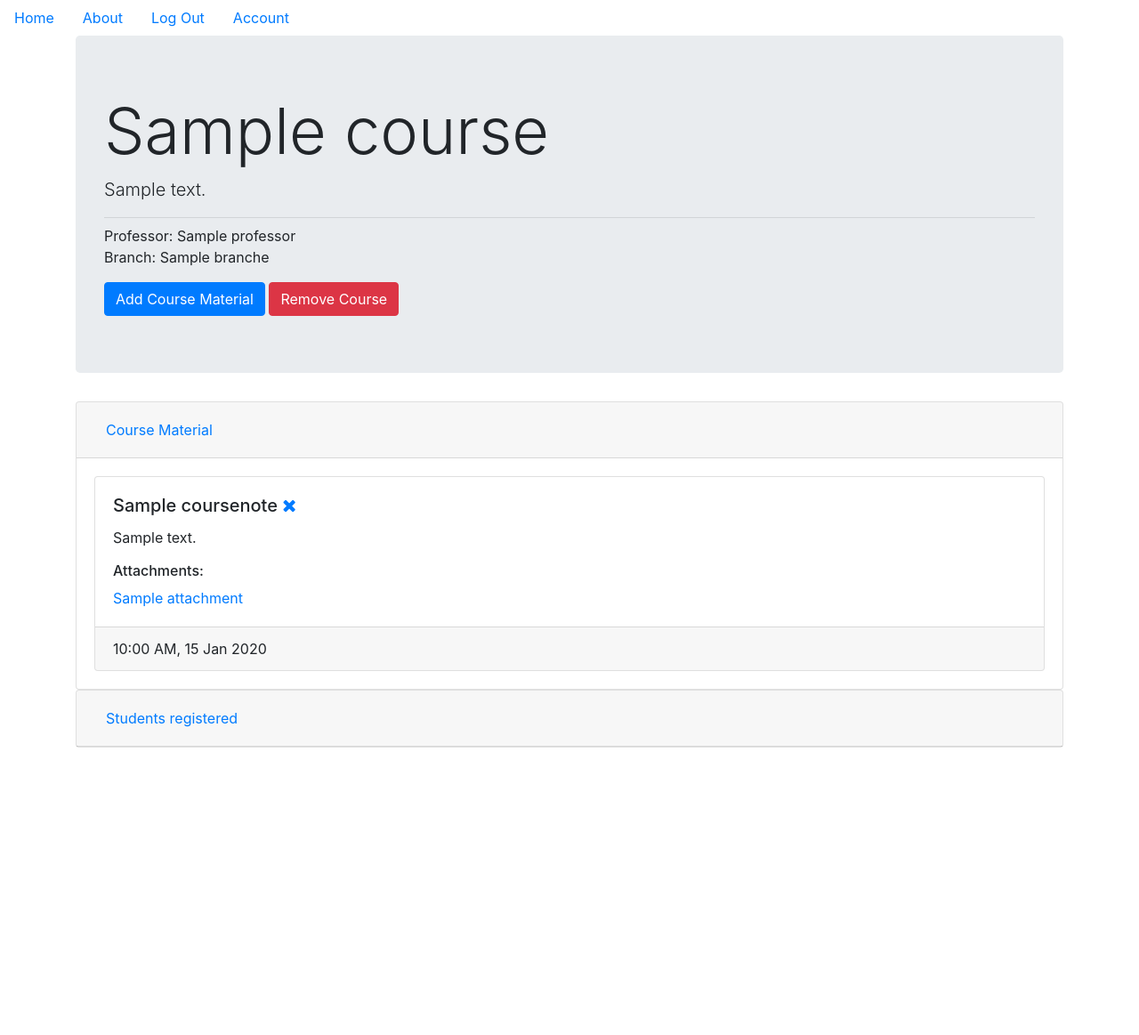
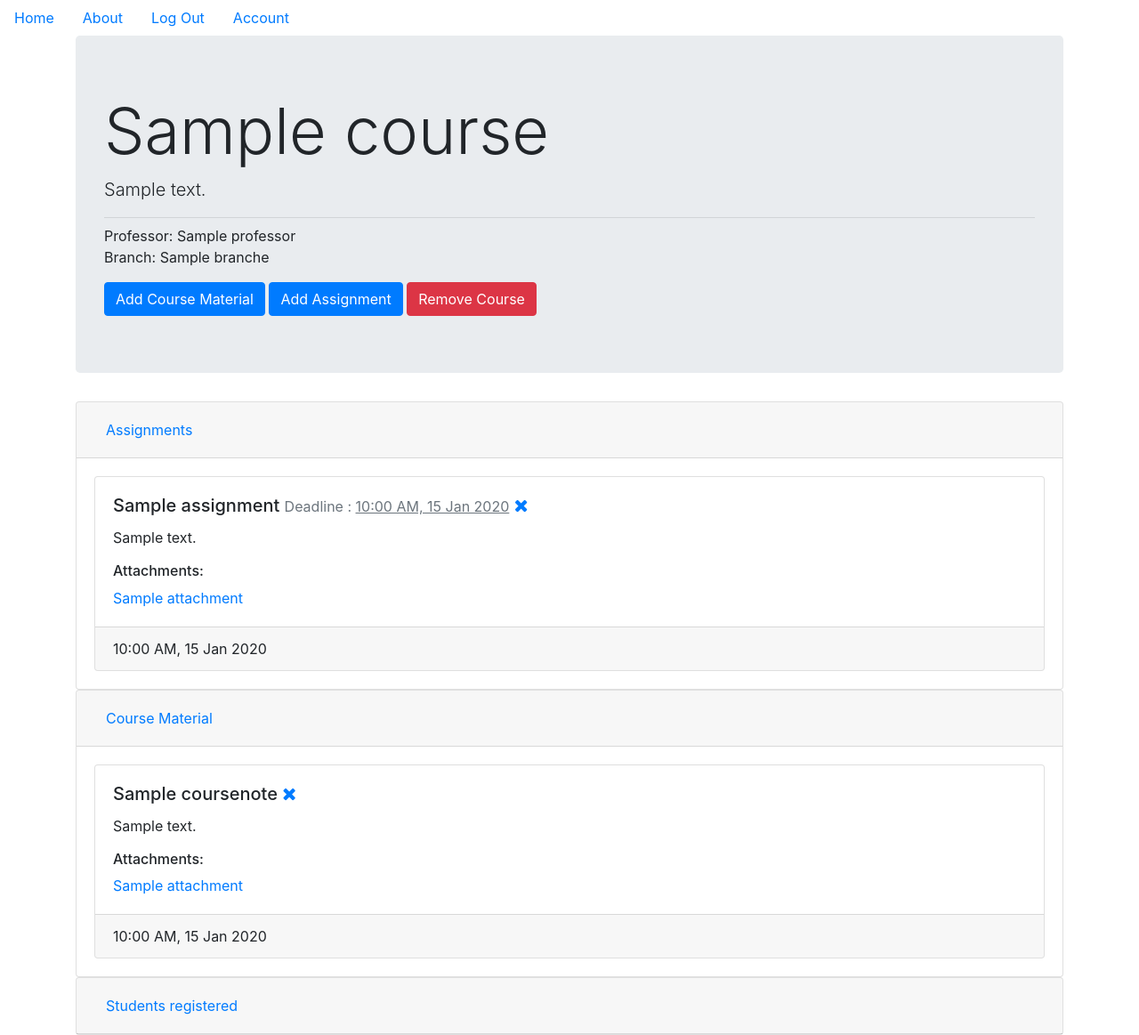
Before and after one commit to dgargdipin/paathshaala-professor, a Flask app: template cms/templates/view_course.html in a window 1280 px wide. Shown: the whole page at 89% size. Before the commit the page ends 840 px from the top, so only its background shows below. Run offline with Flask 2, Linux system fonts and the light colour scheme; the template is opened without the code that fills it: values that come from a table or form of the project are taken from there, others are empty; a user stored in the database is signed in; tables that the repository leaves empty hold one stand-in row (values such as "Sample post"); form fields are guessed from the names that the template uses; parts of the project's set-up code (start-up, migrations or seed data) failed here and were passed over; some libraries are stand-ins or nearby versions.

Commit message:
assignment added

```diff
--- a/cms/__init__.py
+++ b/cms/__init__.py
@@ -12,6 +12,9 @@ app.config['SQLALCHEMY_DATABASE_URI'] = 'sqlite:///' + \
 app.config['SQLALCHEMY_TRACK_MODIFICATIONS']=False
 db=SQLAlchemy(app)
 Migrate(app,db)
+
+
+
 login_manager=LoginManager()
 login_manager.init_app(app)
 login_manager.login_view='professors.login'
--- a/cms/course/forms.py
+++ b/cms/course/forms.py
@@ -4,7 +4,7 @@ from wtforms.fields.simple import MultipleFileField
 from wtforms.validators import DataRequired,Email,EqualTo
 from wtforms import ValidationError
 from flask_wtf.file import FileField,FileAllowed
-
+from wtforms.fields.html5 import DateTimeLocalField
 from flask_login import current_user
 from cms.models import Professor,Course,Branch
 
@@ -21,4 +21,10 @@ class addCourseNote(FlaskForm):
     title = StringField('Note Title', validators=[DataRequired('Data required')])
     details = TextAreaField('Details', validators=[DataRequired('Data required')])
     attachments=MultipleFileField('Attachments')
-    submit=SubmitField('Submit')
+    submit1=SubmitField('Submit')
+class assignmentForm(addCourseNote):
+    title = StringField('Note Title', validators=[DataRequired('Data required')])
+    details = TextAreaField('Details', validators=[DataRequired('Data required')])
+    attachments=MultipleFileField('Attachments')
+    deadline=DateTimeLocalField('Deadline for submission',validators=[DataRequired('Data required')],format='%Y-%m-%dT%H:%M')
+    submit2=SubmitField('Submit')
--- a/cms/models.py
+++ b/cms/models.py
@@ -61,6 +61,7 @@ class Course(db.Model):
     can_apply=db.Column(db.Boolean)
     branches=db.relationship('Branch',secondary=branch_helper,backref=db.backref('courses'))
     courseNotes = db.relationship('courseNote', backref='course',order_by="desc(courseNote.time)")
+    assignments = db.relationship('Assignment', backref='course',order_by="desc(Assignment.time)")
 
     def __init__(self, name, course_code, details, prof_id,can_apply=True):
         self.name = name
@@ -100,14 +101,31 @@ class courseNote(db.Model):
         self.title=title
         self.details=details
         self.course_id=course_id
+class Assignment(db.Model):
+    __tablename__='assignments'
+    id = db.Column(db.Integer, primary_key=True)
+    title = db.Column(db.String())
+    details = db.Column(db.String())
+    time=db.Column(db.DateTime,nullable=False,default=datetime.now)
+    attachments=db.relationship('Attachment',backref='assignment')
+    deadline=db.Column(db.DateTime)
+    course_id = db.Column(db.Integer, db.ForeignKey('courses.id'))
+    def __init__(self,title,details,deadline,course_id):
+        self.title=title
+        self.details=details
+        self.deadline=deadline
+        self.course_id=course_id
+
 class Attachment(db.Model):
     id = db.Column(db.Integer, primary_key=True)
     name = db.Column(db.String())
     ext = db.Column(db.String(10))
     link = db.Column(db.String())
     coursenote_id=db.Column(db.Integer,db.ForeignKey('coursenotes.id'))
-    def __init__(self,name,ext,link,coursenote_id):
+    assignment_id=db.Column(db.Integer,db.ForeignKey('assignments.id'))
+    def __init__(self,name,ext,link,coursenote_id=None,assignment_id=None):
         self.name=name
         self.ext=ext
         self.link=link
         self.coursenote_id=coursenote_id
+        self.assignment_id=assignment_id
--- a/cms/templates/view_course.html
+++ b/cms/templates/view_course.html
@@ -21,10 +21,62 @@
     {% if current_user==course.professor %}
     <button type="button" class="btn btn-primary" data-toggle="modal" data-target="#addCourseNote">Add Course
       Material</button>
+    <button type="button" class="btn btn-primary" data-toggle="modal" data-target="#addAssignment">Add Assignment</button>
     <button type="button" class="btn btn-danger" data-toggle="modal" data-target="#confirmDrop">Remove Course</button>
     {% endif %}
 
 </div>
+
+
+  <div class="card">
+    <div class="card-header" id="headingOne">
+      <h5 class="mb-0">
+        <button class="btn btn-link" data-toggle="collapse" data-target="#collapseThree" aria-expanded="true"
+          aria-controls="collapseOne">
+          Assignments
+        </button>
+      </h5>
+    </div>
+
+    <div id="collapseThree" class="collapse show" aria-labelledby="headingOne" data-parent="#accordion">
+      <div class="card-body">
+        {% if course.assignments %}
+        {% for assignment in course.assignments %}
+        <div class="card" style="width: 100%;">
+          <div class="card-body">
+            <h5 class="card-title">{{assignment.title}} <small class="text-muted"> Deadline : <u>{{assignment.deadline.strftime('%I:%M %p, %d %b %Y')}}</u></small>
+{% if course.professor.id==current_user.id %}
+              <a href="{{url_for('course.remove_assignment',assignment_id=assignment.id)}}"><i
+                  class="fa fa-times"></i></a>
+
+
+              {% endif %}
+            </h5>
+
+            <p class="card-text" style="white-space: pre-wrap;">{{assignment.details}}</p>
+            {% if assignment.attachments %}
+            <h6>Attachments:</h6>
+            {% for attachment in assignment.attachments %}
+            <a href="{{attachment.link}}" class="card-link">{{attachment.name}}</a>
+            {% endfor %}
+
+            {% endif %}
+
+
+          </div>
+          <div class="card-footer">{{assignment.time.strftime('%I:%M %p, %d %b %Y' )}}</div>
+
+        </div>
+        {% endfor %}
+        {% else %}
+        Professor has provided no assignments :)
+        {% endif %}
+
+      </div>
+    </div>
+  </div>
+
+
 
 <div id="accordion">
   <div class="card">
@@ -130,19 +182,19 @@
       </div>
       <div class="modal-body">
         <form enctype="multipart/form-data" method="POST">
-          {{form.hidden_tag()}}
+          {{courseNoteForm.hidden_tag()}}
 
 
           <div class="form-group">
-            {{form.title.label(class='form-group')}}
-            {{form.title(class='form-control')}}
+            {{courseNoteForm.title.label(class='form-group')}}
+            {{courseNoteForm.title(class='form-control')}}
           </div>
           <div class="form-group">
-            {{form.details.label(class='form-group')}}
-            {{form.details(class='form-control')}}
+            {{courseNoteForm.details.label(class='form-group')}}
+            {{courseNoteForm.details(class='form-control')}}
           </div>
           <div class="form-group">
-          {{form_field(form.attachments)}}
+          {{form_field(courseNoteForm.attachments)}}
           </div>
 
 
@@ -150,7 +202,7 @@
       </div>
       <div class="modal-footer">
         <button type="button" class="btn btn-secondary" data-dismiss="modal">Close</button>
-      {{form.submit(class='btn btn-primary')}}</form>
+      {{courseNoteForm.submit1(class='btn btn-primary')}}</form>
       </div>
     </div>
   </div>
@@ -158,6 +210,47 @@
 
 
 
+<div class="modal fade" id="addAssignment" tabindex="-1" role="dialog" aria-labelledby="modelTitleId"
+  aria-hidden="true">
+  <div class="modal-dialog" role="document">
+    <div class="modal-content">
+      <div class="modal-header">
+        <h5 class="modal-title">Add material</h5>
+        <button type="button" class="close" data-dismiss="modal" aria-label="Close">
+          <span aria-hidden="true">&times;</span>
+        </button>
+      </div>
+      <div class="modal-body">
+        <form enctype="multipart/form-data" method="POST">
+          {{addAssignmentForm.hidden_tag()}}
+
+
+          <div class="form-group">
+            {{addAssignmentForm.title.label(class='form-group')}}
+            {{addAssignmentForm.title(class='form-control')}}
+          </div>
+          <div class="form-group">
+            {{addAssignmentForm.details.label(class='form-group')}}
+            {{addAssignmentForm.details(class='form-control')}}
+          </div>
+          <div class="form-group">
+            {{addAssignmentForm.deadline.label(class='form-group')}}
+            {{addAssignmentForm.deadline(class='form-control')}}
+          </div>
+          <div class="form-group">
+            {{form_field(addAssignmentForm.attachments)}}
+          </div>
+
+
+
+      </div>
+      <div class="modal-footer">
+        <button type="button" class="btn btn-secondary" data-dismiss="modal">Close</button>
+        {{addAssignmentForm.submit2(class='btn btn-primary')}}</form>
+      </div>
+    </div>
+  </div>
+</div>
 
 
 
```
Also changed, not shown: cms/course/views.py (+69 -8 lines), cms/static/style.css (added, +69 -0 lines), cms/templates/index.html (line endings or trailing spaces).
